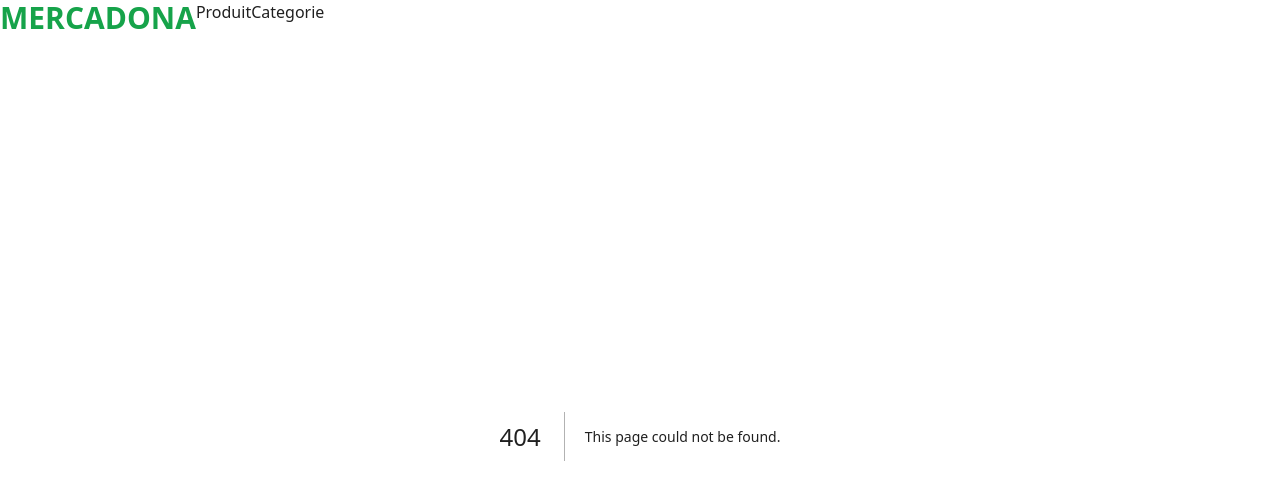
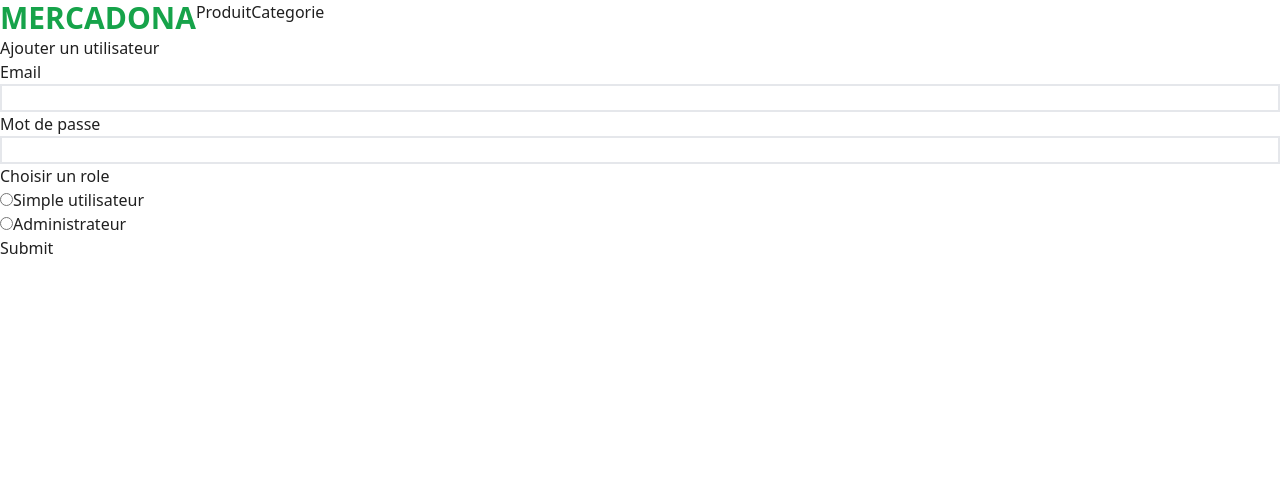
Before and after one commit to Borkil/eval-studi-backoffice-mercadona, a Next.js app: page /utilisateur/ajouter in a window 1280 px wide. Before the commit this address had no page. Shown: the top 500 px of the page. Built offline with nearby package versions, Linux system fonts and the light colour scheme; no server answers.

Commit message:
add user administration

```diff
--- /dev/null
+++ b/src/components/table/TableLigne.jsx
@@ -0,0 +1,8 @@
+export default function TableLigne({user}){
+  return(
+    <tr>
+      <td>{user.email}</td>
+      <td>{user.roles.map((role) => role)}</td>
+    </tr>
+  )
+}
--- a/src/pages/produit/ajouter.jsx
+++ b/src/pages/produit/ajouter.jsx
@@ -9,7 +9,7 @@ import { getStorage, ref, uploadBytes } from "firebase/storage";
 import { initializeApp } from "firebase/app";
 import { firebaseConfig } from "@/firebase/firebase.config.js";
 
-export default function NewProduct({categories, context}) {
+export default function NewProduct({categories}) {
   const [flash, setFlash] = useState([])
   const { data: session, status } = useSession()
   const app = initializeApp(firebaseConfig);
--- /dev/null
+++ b/src/pages/utilisateur/ajouter.jsx
@@ -0,0 +1,75 @@
+import InputText from "@/components/general/form/InputText.jsx";
+import { useSession } from "next-auth/react";
+import { useState } from "react";
+import SuccessFlashMessage from "@/components/general/flash/SuccessFlashMessage.jsx";
+import DangerFlashMessage from "@/components/general/flash/DangerFlashMessage.jsx";
+
+
+export default function AddUser(){
+  const { data: session, status } = useSession()
+  const [flash, setFlash] = useState([])
+
+
+  const addFlash = (message) => {
+    setFlash([message])
+  }
+
+  const handleSubmit = async (event) => {
+    event.preventDefault();
+
+    const data = {
+      email: event.target.email.value,
+      password: event.target.password.value,
+      roles: [event.target.roles.value],
+    };
+
+    console.log(data)
+
+    const JSONdata = JSON.stringify(data);
+    const endpoint = process.env.NEXT_PUBLIC_URL_API + "/user"
+
+    const options = {
+      method: "POST",
+      body: JSONdata,
+      headers: {
+        Authorization : `Bearer ${session.user.token} `
+      }
+    };
+
+    const response = await fetch(endpoint, options);
+    if(response.ok){
+      addFlash(<SuccessFlashMessage key='i'>L'utilisateur a été créé avec success !</SuccessFlashMessage>)
+    }else{
+      addFlash(<DangerFlashMessage key='i'>Il y a un probleme pour la creation de l'utilisateur</DangerFlashMessage>)
+    }
+
+  };
+
+
+  return(
+    <section>
+      <section>
+      <h1>Ajouter un utilisateur</h1>
+      {flash}
+      <form onSubmit={handleSubmit}>
+        <InputText name="email">Email</InputText>
+        <InputText name="password">Mot de passe</InputText>
+        <fieldset>
+          <legend>Choisir un role</legend>
+        </fieldset>
+        <div>
+          <input type="radio" id="user" name="roles" value="ROLE_USER" />
+          <label htmlFor="user">Simple utilisateur</label>
+        </div>
+        <div>
+          <input type="radio" id="admin" name="roles" value="ROLE_ADMIN" />
+          <label htmlFor="admin">Administrateur</label>
+        </div>
+
+        <button type="submit">Submit</button>
+      </form>
+
+    </section>
+    </section>
+  )
+}
--- /dev/null
+++ b/src/pages/utilisateur/index.jsx
@@ -0,0 +1,59 @@
+import TableLigne from "@/components/table/TableLigne.jsx"
+import Link from "next/link.js"
+import { authOptions } from "../api/auth/[...nextauth].js"
+import { getServerSession } from "next-auth/next"
+
+export default function Index({users}){
+
+  return(
+    <section>
+      <div className="flex justify-between">
+            <h2 className="font-bold text-3xl">Gestion des utilisateurs</h2>
+            <Link
+              href="/utilisateur/ajouter"
+              className="bg-green-600 text-white text-sm rounded self-center px-3 py-1"
+            >
+              Ajouter
+            </Link>
+          </div>
+      <table className="table-auto">
+        <thead>
+          <tr>
+            <th>Email</th>
+            <th>Rôle</th>
+          </tr>
+        </thead>
+        <tbody>
+          {users.map((user)=>(
+            <TableLigne user={user} key={user.id}/>
+          ))}
+        </tbody>
+      </table>
+    </section>
+  )
+}
+
+export async function getServerSideProps(context){
+  const session = await getServerSession(context.req, context.res, authOptions)
+  if (!session) {
+    return {
+      redirect: {
+        destination: '/',
+        permanent: false,
+      },
+    }
+  }
+  const options = {
+    method: "GET",
+    headers: {
+      Authorization : `Bearer ${session.user.token} `
+    }
+  };
+  const res = await fetch(process.env.NEXT_PUBLIC_URL_API + "/user", options)
+  const users = await res.json()
+  return {
+    props : {
+      users
+    }
+  }
+}
```
